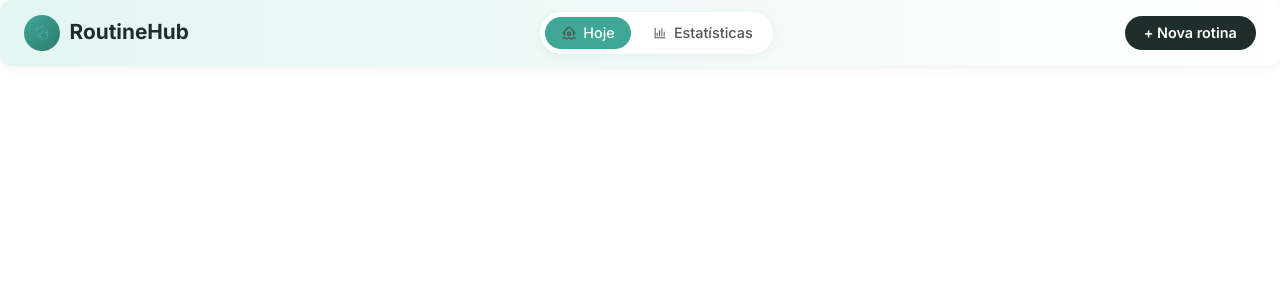
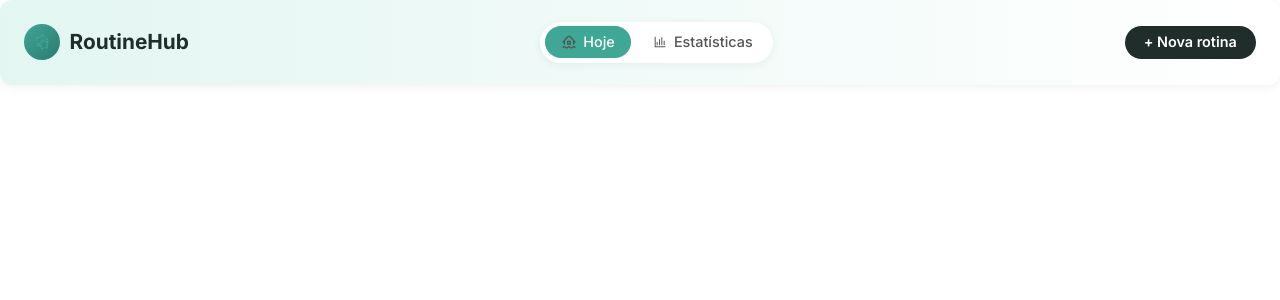
Before and after one commit to gustamoraiss/RoutineHub, a Flask app: page / in a window 1280 px wide. Shown: the top 300 px of the page. Run offline with Flask 3, Linux system fonts and the light colour scheme.

Commit message:
fix: altera padding do header no style.css

```diff
--- a/static/css/style.css
+++ b/static/css/style.css
@@ -7,7 +7,7 @@ body a {
     display: flex;
     align-items: center;
     justify-content: space-between;
-    padding: 0.75rem 1.5rem;
+    padding: 1.35rem 1.5rem;
     background: linear-gradient(to right, #e3f6f2, #ffffff);
     border-radius: var(--radius);
     box-shadow: var(--shadow);
```
